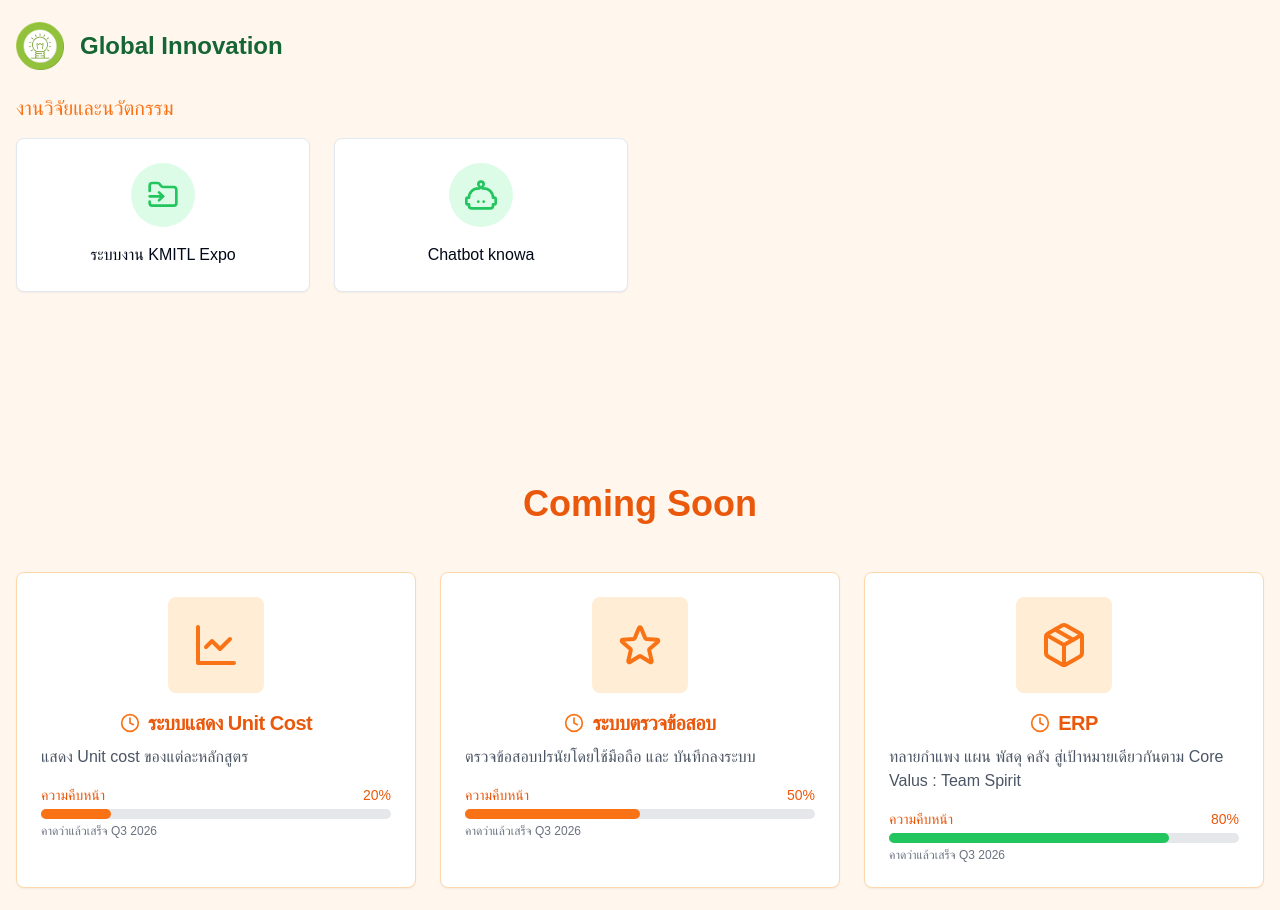
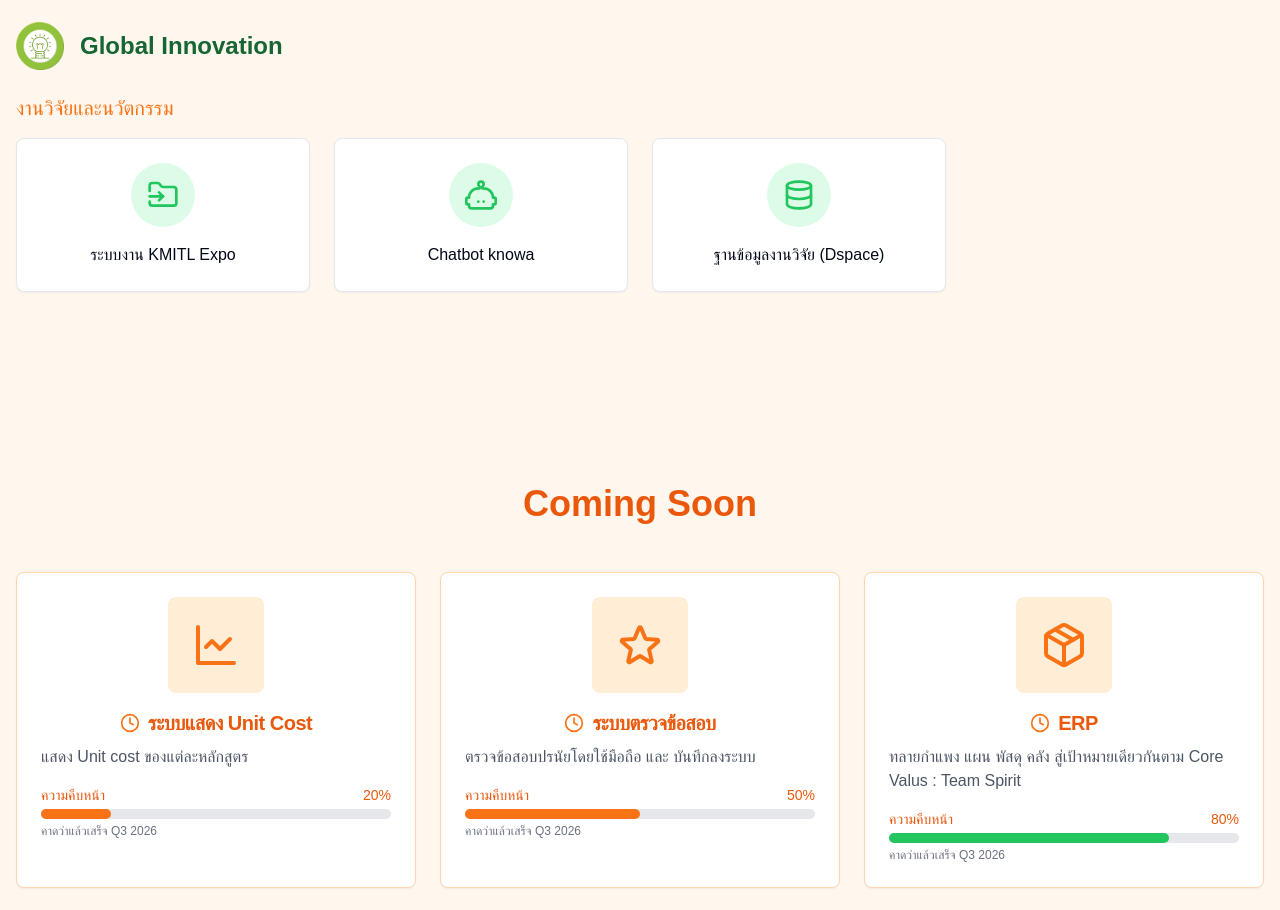
Before and after one commit to ObeOne-KMITL/kdmc, a Next.js app: page / in a window 1280 px wide. Shown: the part 7120-8030 px from the top of the page. Built offline with nearby package versions, Linux system fonts and the light colour scheme; a web font is replaced by a local one.

Commit message:
feat: add Dspace database link in Global Innovation
Use DatabaseIcon and link to Dspace with light-green colorVariant.

Co-authored-by: null <73372869+ObeOne-KMITL@users.noreply.github.com>

```diff
--- a/app/page.tsx
+++ b/app/page.tsx
@@ -636,8 +636,14 @@ export default function Home() {
   url="https://expo.kmitl.ac.th/th/knowva"
   colorVariant="light-green"
   />
+  <ServiceCard
+  title="ฐานข้อมูลงานวิจัย (Dspace)"
+  icon={<DatabaseIcon className="h-8 w-8" />}
+  url="https://dspace.kmitl.ac.th"
+  colorVariant="light-green"
+  />
   </div>
-            </div>
+  </div>
           </div>
         </div>
       </section>
```
